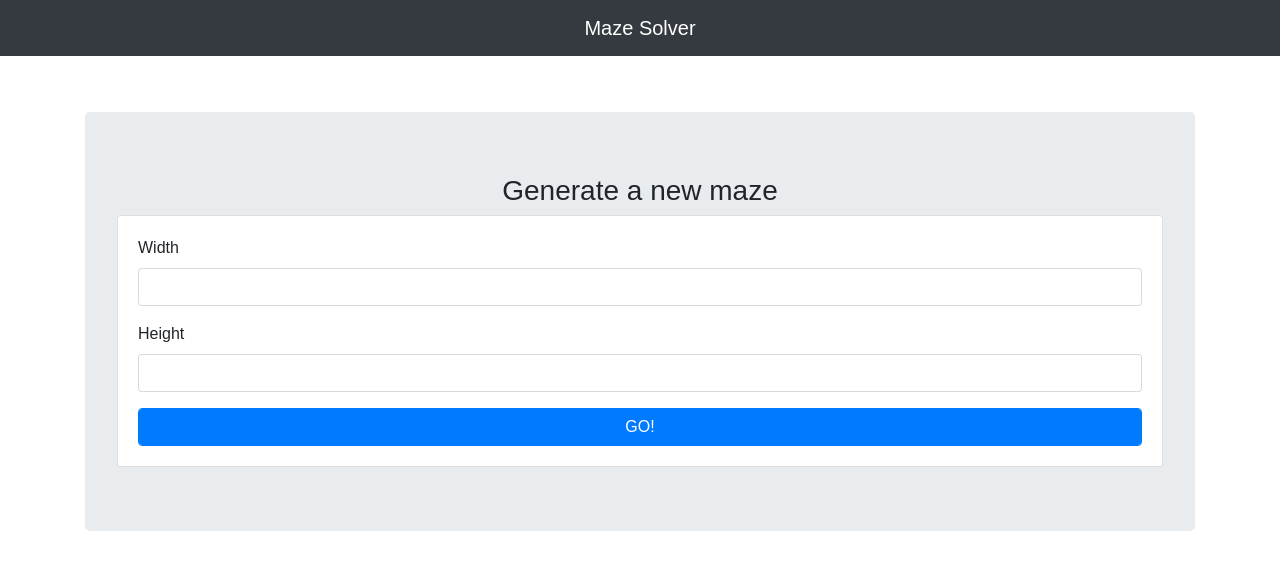
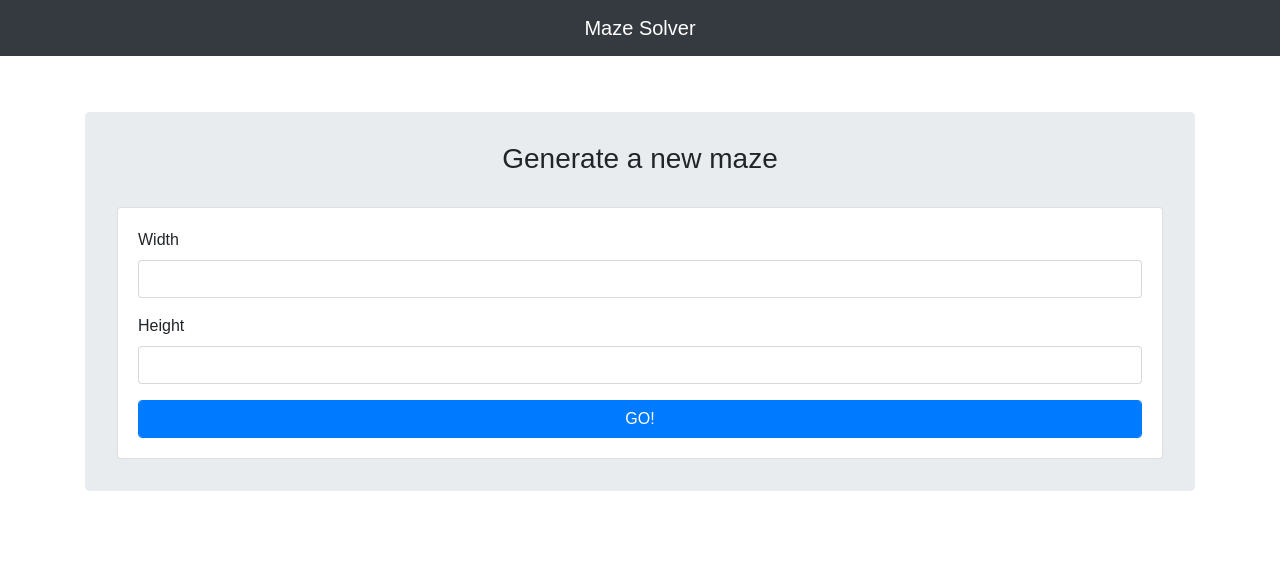
Before and after one commit to authentik8/maze, a React (Create React App) app in the folder maze-client/: page / in a window 1280 px wide. Shown: the top 570 px of the page. Built offline with nearby package versions, Linux system fonts and the light colour scheme.

Commit message:
Minor styling updates to Home jumbotron

```diff
--- a/maze-client/src/routes/Home/Home.css
+++ b/maze-client/src/routes/Home/Home.css
@@ -0,0 +1,8 @@
+.Home .jumbotron {
+    padding-top: 2rem;
+    padding-bottom: 2rem;
+}
+
+.Home .jumbotron h3 {
+    margin-bottom: 2rem;
+}
```
